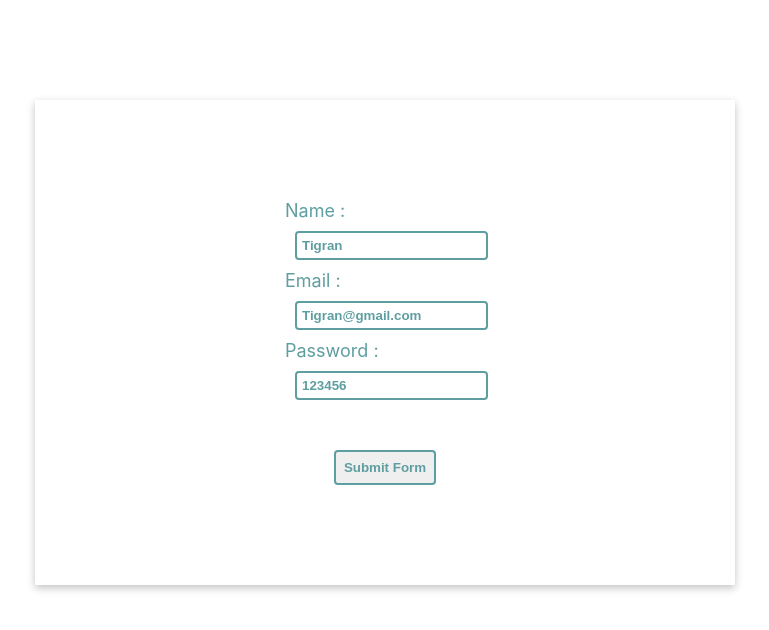
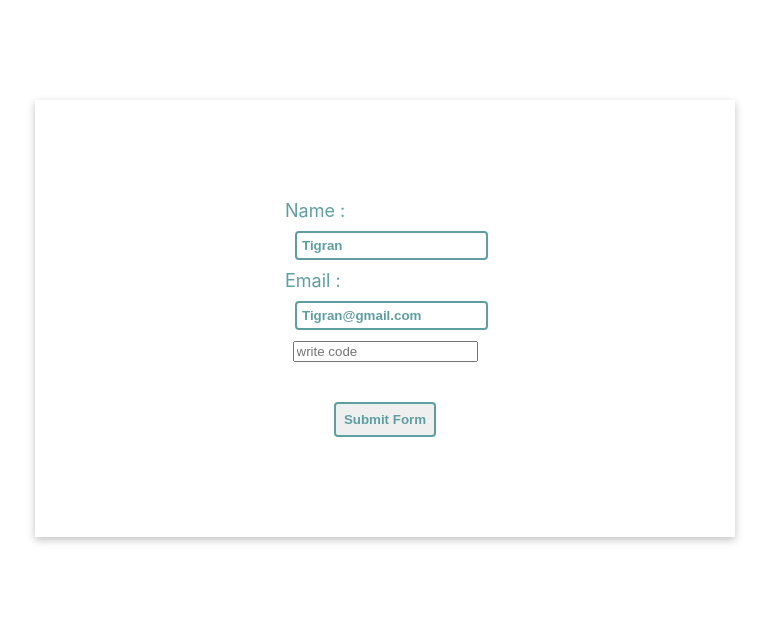
Before and after one commit to dtarxanyan/movies-project, a React (Create React App) app: page / in a window 1280 px wide. Shown: the top 630 px of the page, without its empty margins (255-1024 px from the left). Built offline with nearby package versions, Linux system fonts and the light colour scheme.

Commit message:
creat functional input

```diff
--- a/src/App.js
+++ b/src/App.js
@@ -1,6 +1,7 @@
 import React from "react";
 import Form from "./components/Form";
 import TextInput from "./components/TextInput/TextInput";
+import FunctionalInput from "./components/Form/functionalInput";
 
 class App extends React.Component {
   constructor(props) {
@@ -40,12 +41,14 @@ class App extends React.Component {
                 onChange={setValue}
               />
 
-              <TextInput
-                label={"Password"}
-                name={"password"}
-                value={values.password}
-                onChange={setValue}
-              />
+              {/*<TextInput*/}
+              {/*  label={"Password"}*/}
+              {/*  name={"password"}*/}
+              {/*  value={values.password}*/}
+              {/*  onChange={setValue}*/}
+              {/*/>*/}
+
+                <FunctionalInput/>
 
               <button type={"submit"} className="subBTN">
                 Submit Form
--- /dev/null
+++ b/src/components/Form/functionalInput/index.js
@@ -0,0 +1,27 @@
+import React, {useState} from 'react';
+
+const FunctionalInput = () => {
+
+
+    const [inputValue, setInputValue] = useState("")
+
+function handleInputValue (e) {
+    setInputValue(e.target.value)
+}
+
+
+    return (
+        <div>
+
+            <input
+                onChange={handleInputValue}
+                type="password"
+                value={inputValue}
+                placeholder={"write code"}
+
+            />
+        </div>
+    );
+};
+
+export default FunctionalInput;
```
